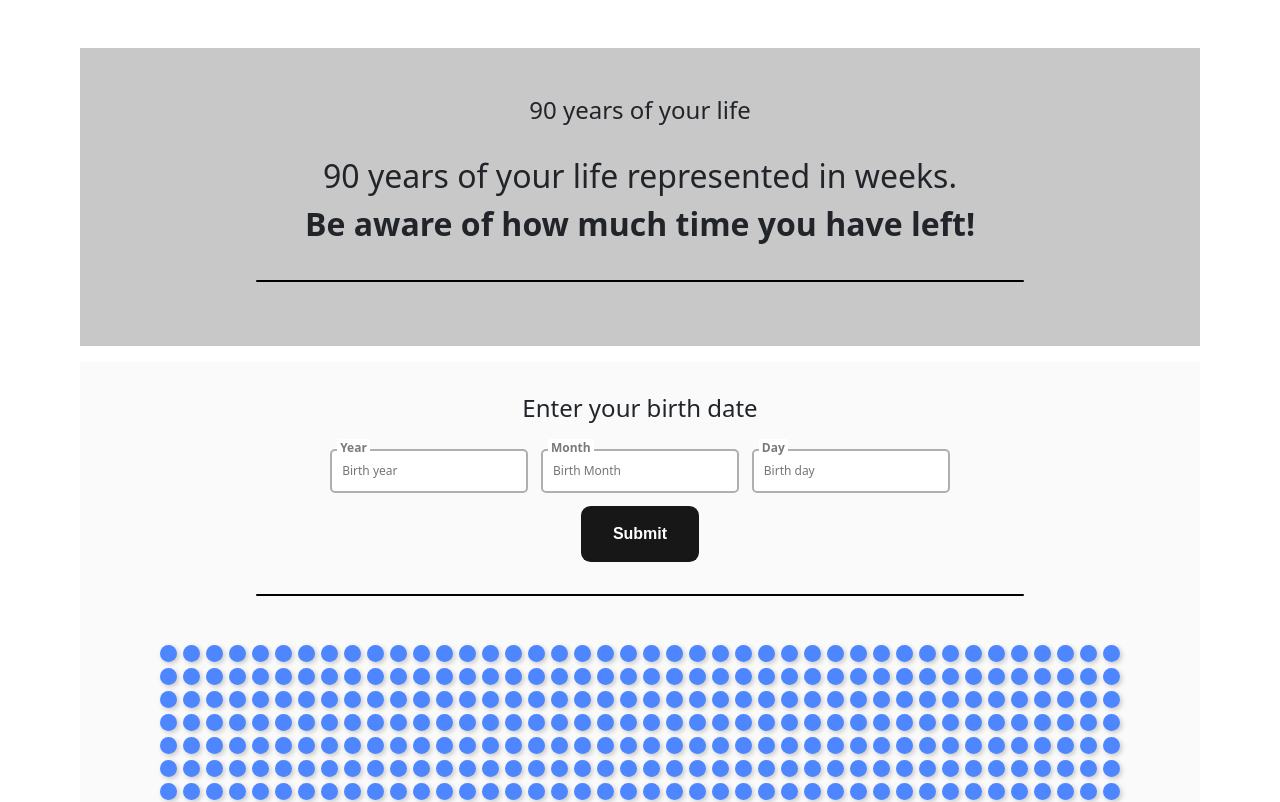
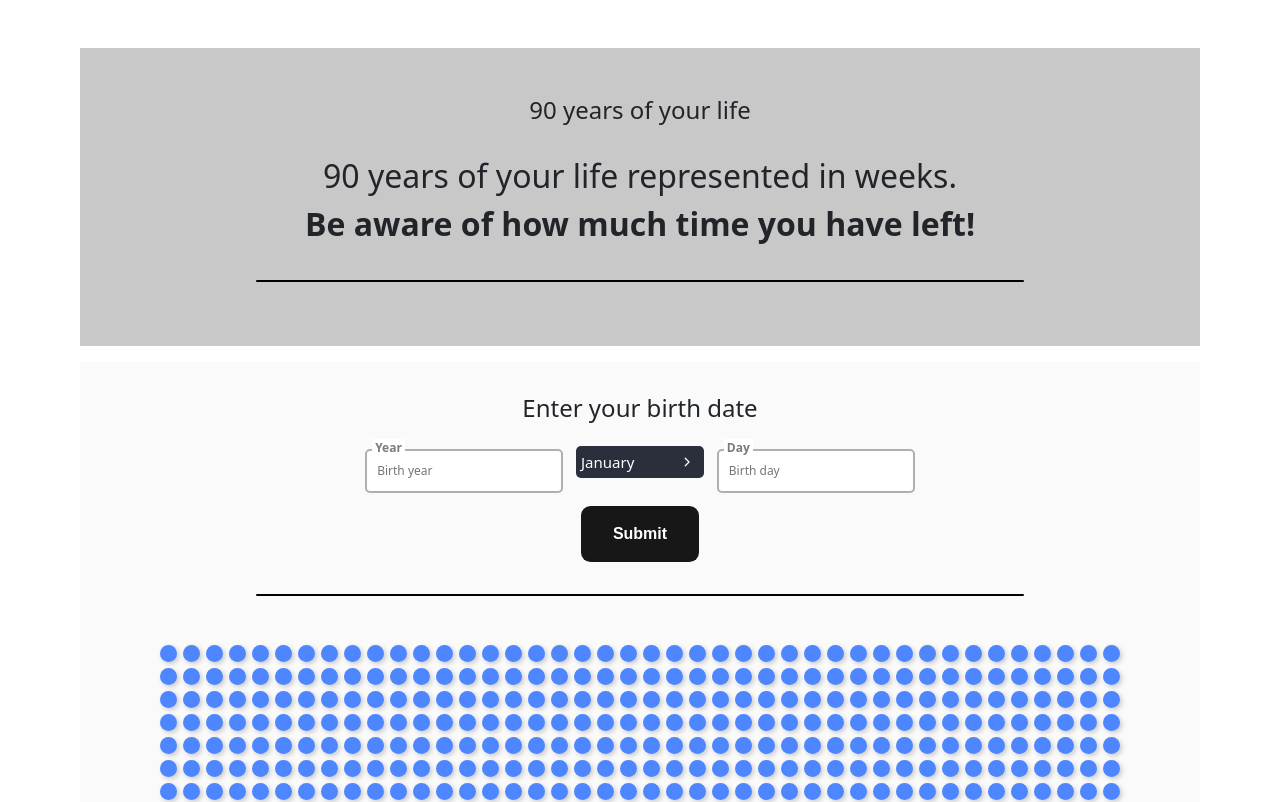
Before and after one commit to MasterShifuCsgo/90-years-of-your-life, a React (Vite) app: page / in a window 1280 px wide. Shown: the top 802 px of the page. Built offline with nearby package versions, Linux system fonts and the light colour scheme.

Commit message:
make month input a dropdown

```diff
--- a/src/App.jsx
+++ b/src/App.jsx
@@ -4,6 +4,7 @@ import 'bootstrap/dist/css/bootstrap.min.css';
 import Input from "./Input";
 import CheckboxGrid from "./checkboxes/CheckboxGrid";
 import Button from "./Button";
+import Dropdown from "./DropdownUI";
 
 const AboveDiv = styled.div`
   background-color: #C8C8C8;
@@ -58,35 +59,50 @@ const Container = styled.div`
 
 function User_birth_date_area({setweeks}) {
 
+const [month2, setMonth] = useState();
 
 
 function handleSubmit(e){
   e.preventDefault();
   const form = e.target;
 
-  const year = form.elements["year"].value;
-  const month = form.elements["month"].value;
-  const day = form.elements["day"].value;
+  // Ensure year, month, and day are parsed as numbers (base 10)
+  const year = parseInt(form.elements["year"].value, 10);
+  const month = parseInt(month2, 10); // <--- Assuming 'monthValueFromDropdown' is the 1-12 number
+  const day = parseInt(form.elements["day"].value, 10);
 
-  const date = new Date();
+  // --- Input Validation ---
+  if (isNaN(year) || isNaN(month) || isNaN(day) || month < 1 || month > 12) {
+    console.error("Please enter a valid year, month (1-12), and day.");
+    setweeks(0); // Reset weeks on error
+    return;
+  }
 
-  const year_now = date.getFullYear();
-  const month_now = date.getMonth();
-  const day_now = date.getDate();
+  // --- Date Object Creation ---
+  // JS Date month is 0-indexed (0 for Jan, 11 for Dec), so subtract 1 from your 1-12 month number.
+  const userDate = new Date(year, month - 1, day);
 
-  //convert to weeks
-  // jan = 1
-  // dec = 12
-const userDate = new Date(year, month - 1, day); // JS kuud on 0-põhised
-const nowDate = new Date(year_now, month_now - 1, day_now);
+  // Get current date and normalize to start of today for accurate comparison
+  const nowDate = new Date();
+  nowDate.setHours(0, 0, 0, 0);
 
-const msInWeek = 1000 * 60 * 60 * 24 * 7;
-const weekDiff = Math.ceil((nowDate - userDate) / msInWeek);
+  // --- Date Validation (post-creation) ---
+  // Check if the date constructed is valid (e.g., Feb 30th) and not in the future
+  if (isNaN(userDate.getTime()) || userDate > nowDate) {
+    console.error("The entered birth date is invalid or in the future.");
+    setweeks(0); // Reset weeks on error
+    return;
+  }
 
-setweeks(weekDiff);
-console.log(weekDiff);
+  // --- Week Difference Calculation ---
+  const msInWeek = 1000 * 60 * 60 * 24 * 7;
+  // Calculate completed weeks (Math.floor is for completed weeks)
+  const weekDiff = Math.floor((nowDate.getTime() - userDate.getTime()) / msInWeek);
 
+  setweeks(weekDiff);
+  console.log("Weeks lived (accurate):", weekDiff);
 }
+
 
 return (
     <Container>
@@ -95,7 +111,23 @@ return (
         onSubmit={handleSubmit}
         >
         <Input title="Year" desc="Birth year" name="year" />
-        <Input title="Month" desc="Birth Month" name="month"/>
+        <Dropdown
+          options={[
+            'January',
+            'February',
+            'March',
+            'April',
+            'May',
+            'June',
+            'July',
+            'August',
+            'September',
+            'October',
+            'November',
+            'December'
+          ]}
+          setValue={setMonth}
+        />
         <Input title="Day" desc="Birth day" name="day"/>
         <div style={{ width: "100%" }}>
           <Button text="Submit" type="submit"/>
--- /dev/null
+++ b/src/DropdownUI.jsx
@@ -0,0 +1,195 @@
+import React, { useState, useEffect, useRef } from 'react';
+import styled from 'styled-components';
+
+const Radio = ({ options = [], setValue }) => {
+  const firstOption = options[0] || 'Select';
+  const [open, setOpen] = useState(false);
+  const [maxWidth, setMaxWidth] = useState('auto');
+  const [selectedValue, setSelectedValue] = useState(firstOption); // Uus olek valitud väärtuse hoidmiseks
+  const measureRef = useRef(null);
+  const wrapperRef = useRef(null); // Ref välise klõpsu tuvastamiseks
+
+  // Arvutab menüü maksimaalse laiuse vastavalt valikute pikkusele
+  useEffect(() => {
+    if (measureRef.current) {
+      const max = Array.from(measureRef.current.children).reduce((acc, child) => {
+        return Math.max(acc, child.offsetWidth);
+      }, 0);
+      setMaxWidth(`${max + 40}px`); // + puhver polstri + noole jaoks
+    }
+  }, [options]);
+
+  // Väljaspool klõpsamise tuvastamine
+  useEffect(() => {
+    const handleClickOutside = (event) => {
+      // Kui klõpsati väljaspool komponenti, sulge menüü
+      if (wrapperRef.current && !wrapperRef.current.contains(event.target)) {
+        setOpen(false);
+      }
+    };
+
+    if (open) {
+      // Lisame sündmuse kuulaja ainult siis, kui menüü on avatud
+      document.addEventListener('mousedown', handleClickOutside);
+    } else {
+      // Eemaldame sündmuse kuulaja, kui menüü on suletud
+      document.removeEventListener('mousedown', handleClickOutside);
+    }
+
+    // Puhastusfunktsioon: eemaldab sündmuse kuulaja komponendi eemaldamisel
+    return () => {
+      document.removeEventListener('mousedown', handleClickOutside);
+    };
+  }, [open]); // Käivitub, kui 'open' olek muutub
+
+// Käsitleb valiku klõpsamist
+const handleOptionClick = (option) => {
+  setSelectedValue(option); // Uuendab valitud väärtust
+
+  // Leia valitud kuunime indeks 'options' massiivist
+  const monthIndex = options.indexOf(option);
+
+  let monthNumber = null;
+  if (monthIndex !== -1) { // Kontrolli, et kuunimi leiti massiivist
+    monthNumber = monthIndex + 1; // Lisa 1, et saada 1-12 number
+
+  }
+  setValue(monthNumber);
+  setOpen(false); // Sulgeb menüü pärast valimist
+};
+
+  return (
+    <>
+      {/* Peidetud ala maksimaalse laiuse arvutamiseks */}
+      <div
+        style={{
+          visibility: 'hidden',
+          position: 'absolute',
+          left: -9999,
+          top: -9999,
+          whiteSpace: 'nowrap',
+          fontSize: '15px',
+          fontFamily: 'inherit',
+
+        }}
+        ref={measureRef}
+      >
+        {options.map((opt, i) => (
+          <div key={i} style={{ padding: '5px' }}>{opt}</div>
+        ))}
+      </div>
+
+      <StyledWrapper className={`${open ? 'open' : ''}`} $maxWidth={maxWidth} ref={wrapperRef}>
+  {/* Eemalda style={{display: "flex", alignItems:"flex-end"}} siit */}
+  <div className="select" onClick={() => setOpen((prev) => !prev)}>
+    <div className="selected">
+      {selectedValue} {/* Kuvab valitud väärtuse otse Reactist */}
+      <svg xmlns="http://www.w3.org/2000/svg" height="1em" viewBox="0 0 512 512" className="arrow">
+        <path d="M233.4 406.6c12.5 12.5 32.8 12.5 45.3 0l192-192c12.5-12.5 12.5-32.8 0-45.3s-32.8-12.5-45.3 0L256 338.7 86.6 169.4c-12.5-12.5-32.8-12.5-45.3 0s-12.5 32.8 0 45.3l192 192z" />
+      </svg>
+    </div>
+
+    <div className="options">
+      {options.map((option, index) => (
+        <div key={index} title={`option-${index}`}>
+          <input
+            id={`option-${index}`}
+            name="option"
+            type="radio"
+            checked={selectedValue === option}
+            onChange={() => handleOptionClick(option)}
+          />
+          <label className="option" htmlFor={`option-${index}`} data-txt={option}>
+            {option}
+          </label>
+        </div>
+      ))}
+    </div>
+  </div>
+</StyledWrapper>
+    </>
+  );
+};
+
+const StyledWrapper = styled.div`
+
+  display:flex;
+  align-items:center;
+
+  .select {
+    position: relative;
+    cursor: pointer;
+    color: white;
+    width: ${(props) => props.$maxWidth};
+  }
+
+  .selected {
+    background-color: #2a2f3b;
+    padding: 5px;
+    border-radius: 5px;
+    font-size: 15px;
+    display: flex;
+    align-items: center;
+    justify-content: space-between;
+    position: relative;
+    z-index: 2;
+    width: 100%;
+  }
+
+  .arrow {
+    width: 25px;
+    height: 10px;
+    fill: white;
+    transform: rotate(-90deg);
+    transition: 300ms;
+  }
+
+  .options {
+    display: none;
+    flex-direction: column;
+    border-radius: 5px;
+    padding: 5px;
+    background-color: #2a2f3b;
+    position: absolute;
+    top: 100%;
+    left: 0;
+    z-index: 1;
+    width: 100%;
+    box-shadow: 0 2px 8px rgba(0,0,0,0.3);
+  }
+
+  &.open .options {
+    display: flex;
+  }
+
+  &.open .arrow {
+    transform: rotate(0deg);
+  }
+
+  .option {
+    border-radius: 5px;
+    padding: 5px;
+    background-color: #2a2f3b;
+    font-size: 15px;
+    width: 100%;
+  }
+
+  .option:hover {
+    background-color: #323741;
+  }
+
+  .options input[type="radio"] {
+    display: none;
+  }
+
+  /* EEMALDATUD: See oli põhjus, miks tekst kahekordselt ilmus */
+  /* .options label::before {
+    content: attr(data-txt);
+  } */
+
+  .options input[type="radio"]:checked + label {
+    display: none; /* See peidab valitud valiku labeli valikute loendist */
+  }
+`;
+
+export default Radio;
--- a/src/checkboxes/CheckboxGrid.jsx
+++ b/src/checkboxes/CheckboxGrid.jsx
@@ -2,7 +2,7 @@ import React, { useState, useEffect } from 'react';
 import Checkbox from './Checkbox';
 
 const TOTAL_ITEMS = 4680;
-const BATCH_SIZE = 312;
+const BATCH_SIZE = 468;
 
 const CheckboxGrid = ({ activeCount = 0 }) => {
   const [visibleCount, setVisibleCount] = useState(BATCH_SIZE);
```
